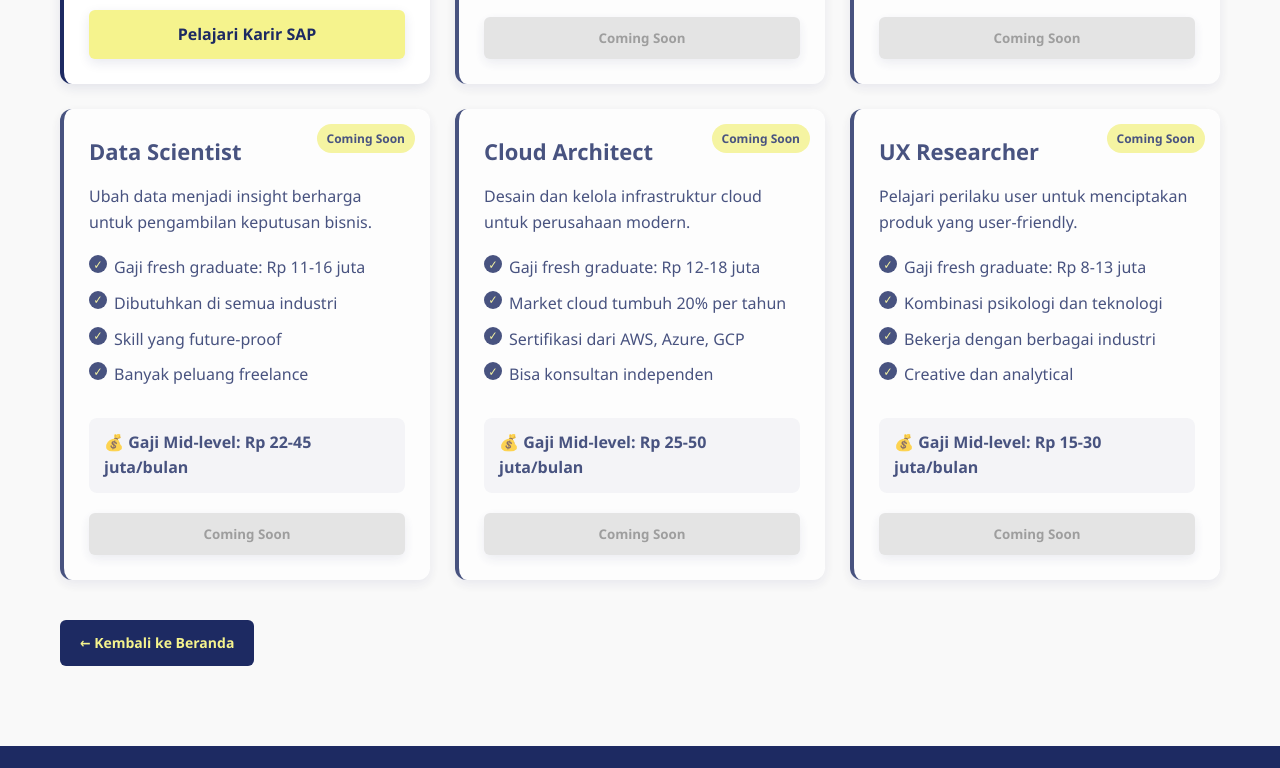
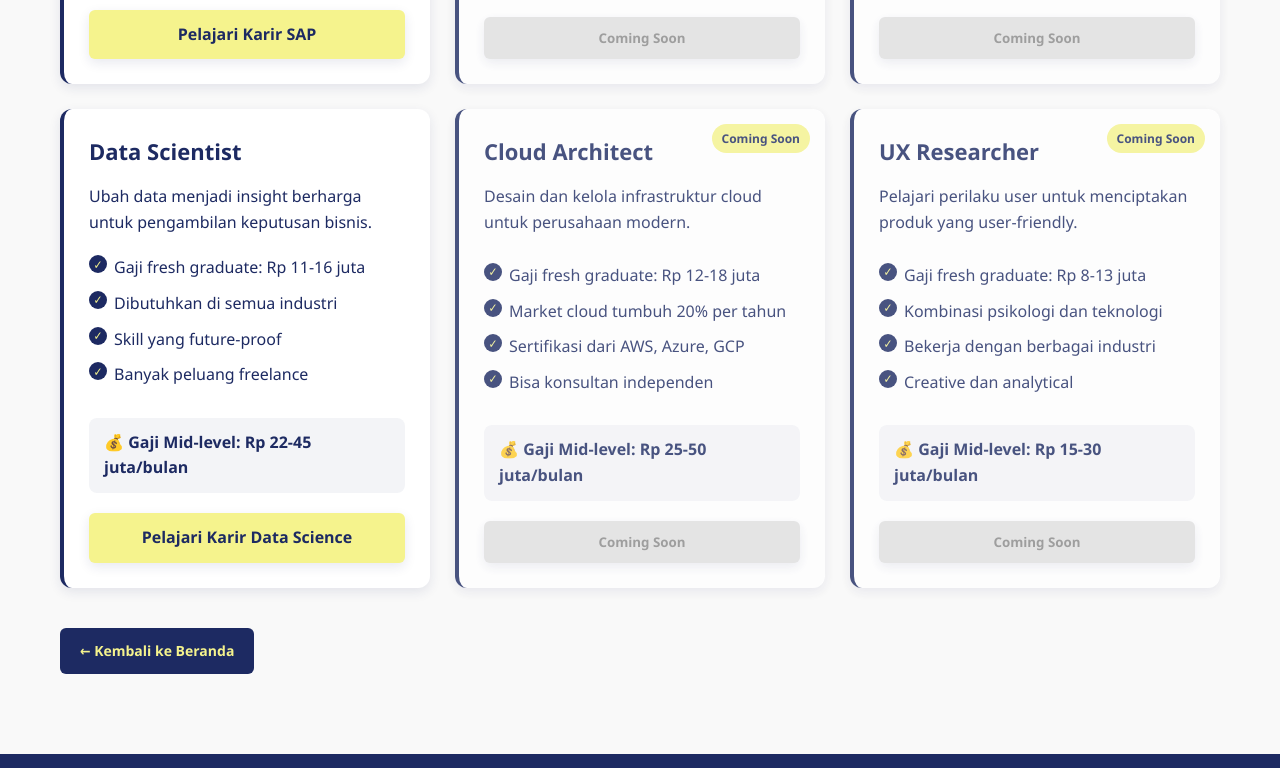
Before and after one commit to karirkitakk-ux/seputarkerja, a plain HTML site: page pekerjaan-unik-list.html in a window 1280 px wide. Shown: the part 667-1435 px from the top of the page. Drawn offline with Linux system fonts and the light colour scheme.

Commit message:
Update pekerjaan-unik-list.html

```diff
--- a/pekerjaan-unik-list.html
+++ b/pekerjaan-unik-list.html
@@ -466,8 +466,7 @@
                     </div>
 
                     <!-- Data Scientist -->
-                    <div class="job-card coming-soon">
-                        <div class="coming-soon-badge">Coming Soon</div>
+                    <div class="job-card">
                         <h3 class="job-title">Data Scientist</h3>
                         <p class="job-description">Ubah data menjadi insight berharga untuk pengambilan keputusan bisnis.</p>
 
@@ -482,7 +481,7 @@
                             💰 Gaji Mid-level: Rp 22-45 juta/bulan
                         </div>
 
-                        <button class="cta-btn coming-soon">Coming Soon</button>
+                        <a href="data-science-career-guide.html" class="cta-btn">Pelajari Karir Data Science</a>
                     </div>
 
                     <!-- Cloud Architect -->
```
